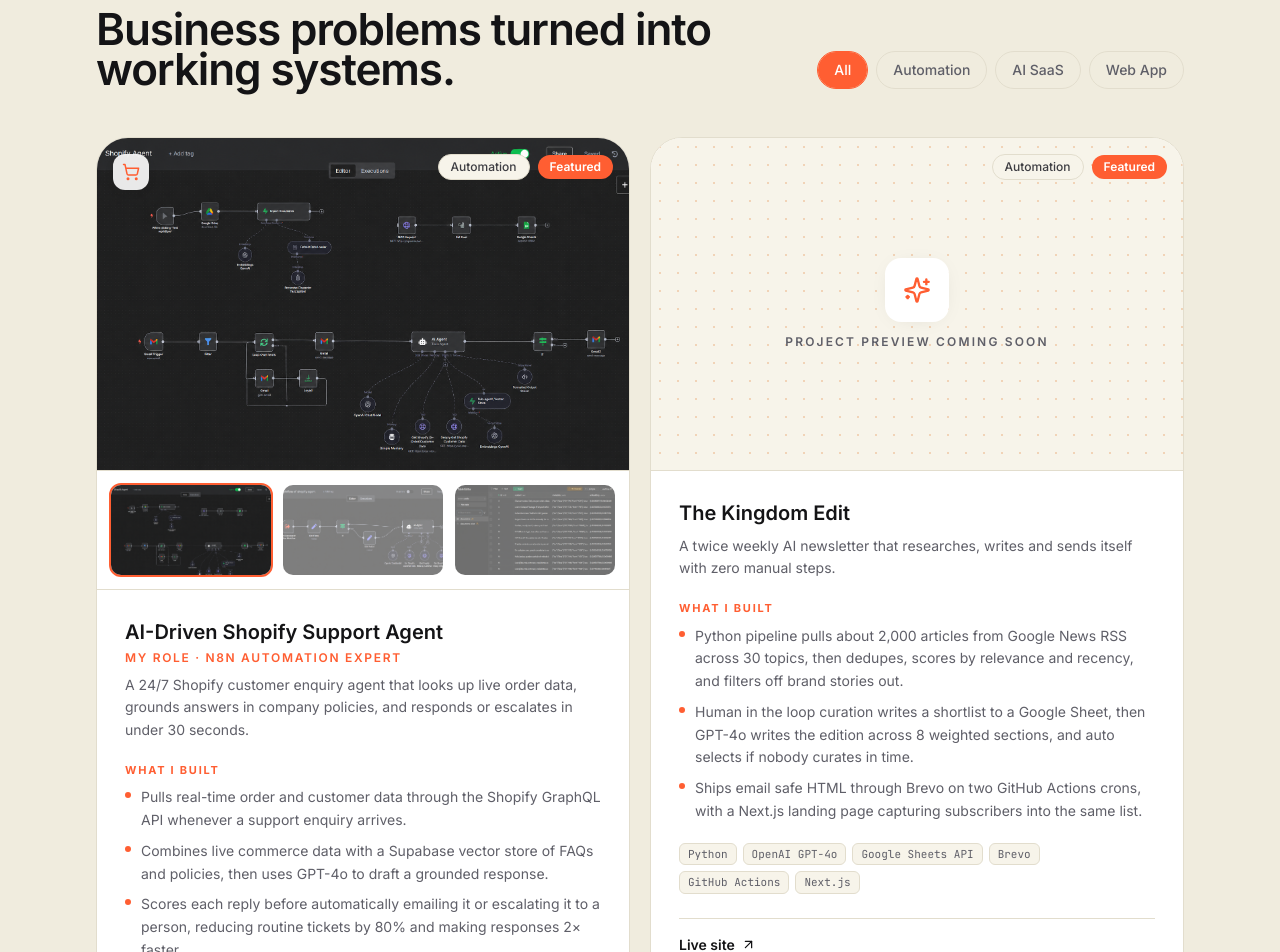
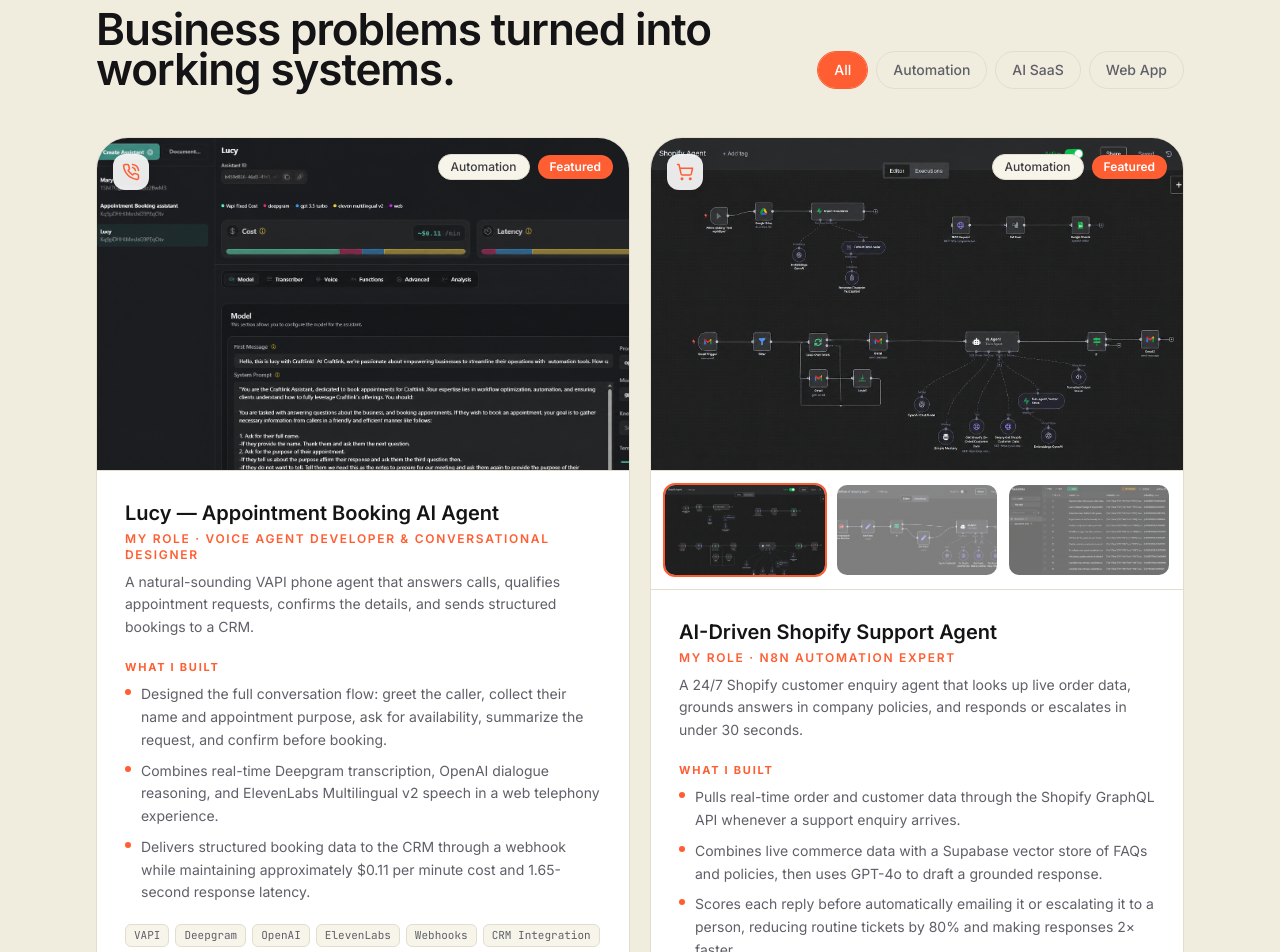
Before and after one commit to github4rslan/ai-automation, a React (Vite) app: page / in a window 1280 px wide. Shown: the part 2400-3352 px from the top of the page. Built offline with nearby package versions, Linux system fonts and the light colour scheme.

Commit message:
Add VAPI appointment booking voice agent

```diff
--- a/src/data/site.ts
+++ b/src/data/site.ts
@@ -10,6 +10,7 @@
   Terminal,
   Sparkles,
   ShoppingCart,
+  PhoneCall,
 } from "lucide-react";
 
 /* ------------------------------------------------------------------ *
@@ -184,6 +185,22 @@
 };
 
 export const projects: Project[] = [
+  {
+    name: "Lucy — Appointment Booking AI Agent",
+    category: "Automation",
+    featured: true,
+    icon: PhoneCall,
+    image: "/projects/vapi-lucy-appointment-agent.png",
+    role: "Voice Agent Developer & Conversational Designer",
+    blurb:
+      "A natural-sounding VAPI phone agent that answers calls, qualifies appointment requests, confirms the details, and sends structured bookings to a CRM.",
+    highlights: [
+      "Designed the full conversation flow: greet the caller, collect their name and appointment purpose, ask for availability, summarize the request, and confirm before booking.",
+      "Combines real-time Deepgram transcription, OpenAI dialogue reasoning, and ElevenLabs Multilingual v2 speech in a web telephony experience.",
+      "Delivers structured booking data to the CRM through a webhook while maintaining approximately $0.11 per minute cost and 1.65-second response latency.",
+    ],
+    tech: ["VAPI", "Deepgram", "OpenAI", "ElevenLabs", "Webhooks", "CRM Integration", "Voice AI"],
+  },
   {
     name: "AI-Driven Shopify Support Agent",
     category: "Automation",
```
Also changed, not shown: public/projects/vapi-lucy-appointment-agent.png (added).
